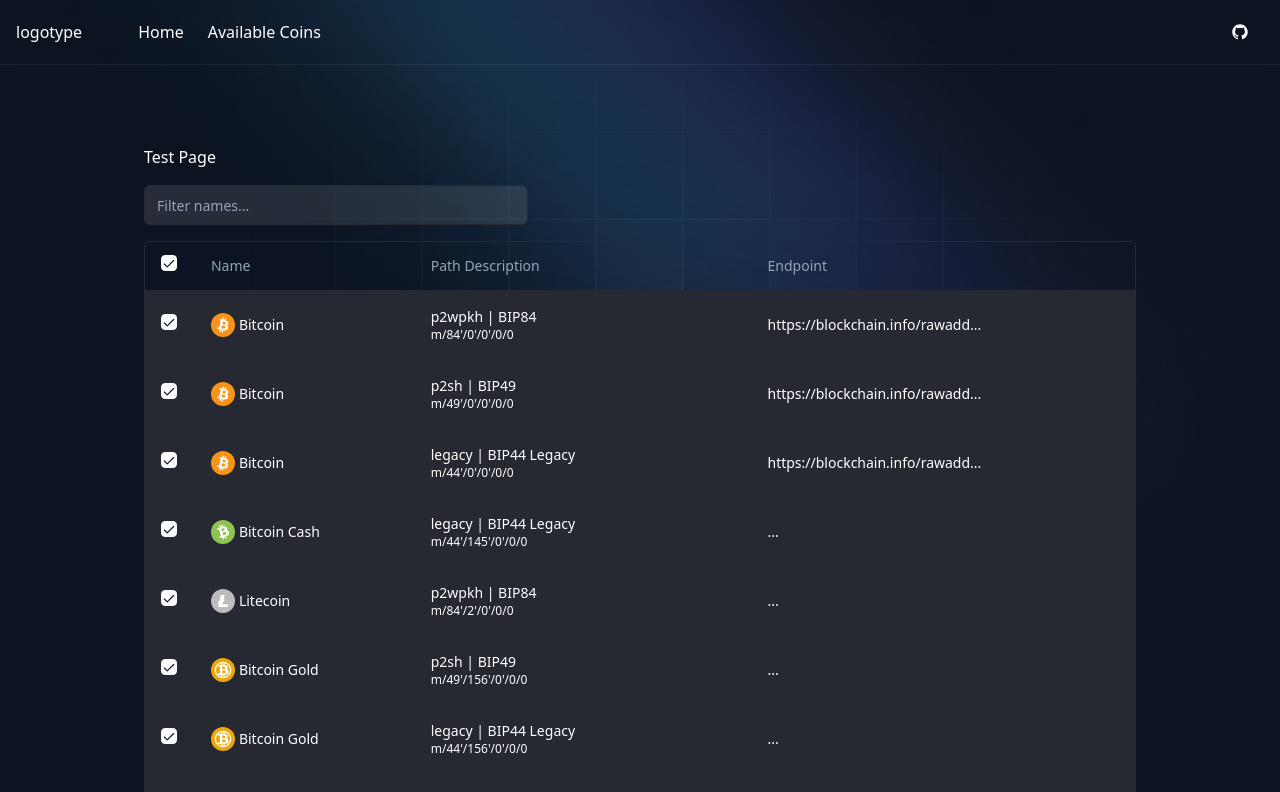
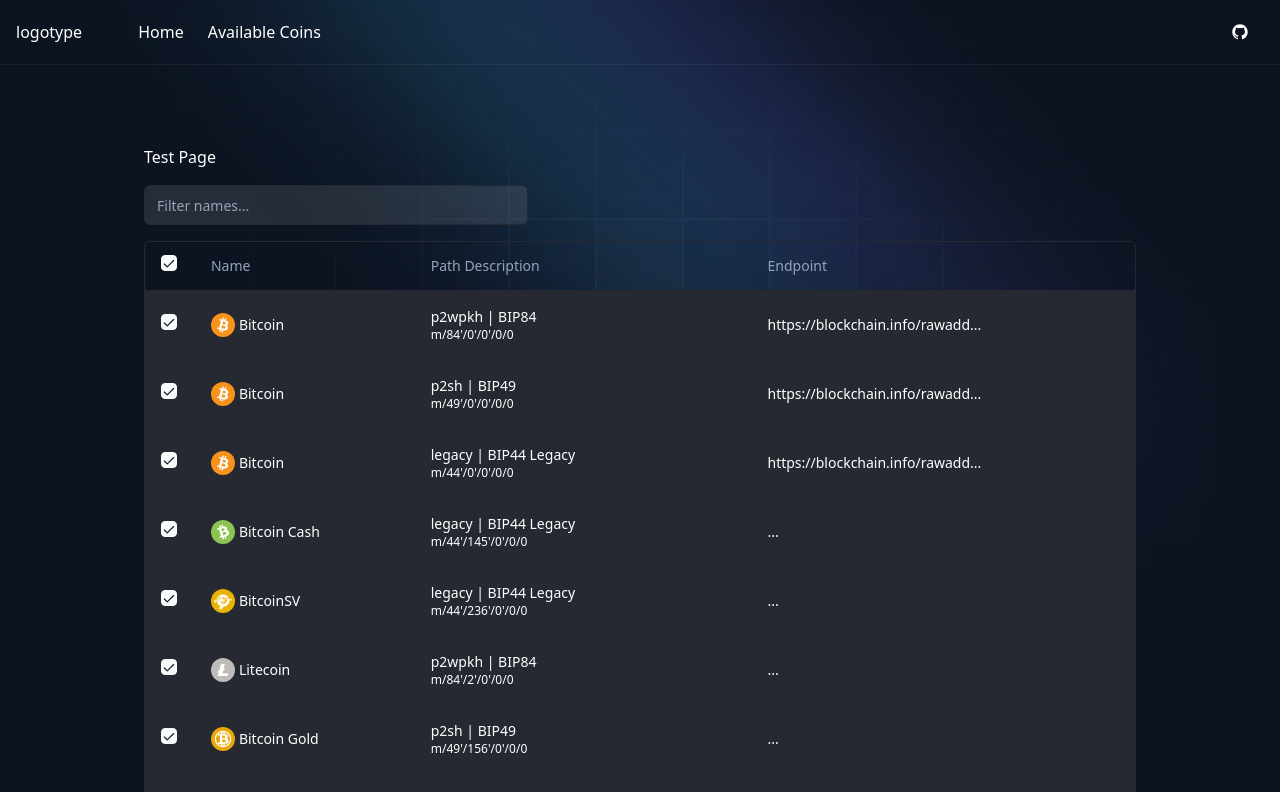
Before and after one commit to tdi-corp/crypto_generator, a React (Vite) app: page /coins in a window 1280 px wide. Shown: the top 792 px of the page. Built offline with nearby package versions, Linux system fonts and the light colour scheme; what bip32, ecpair would draw is missing.

Commit message:
add bitcoinSV

```diff
--- a/src/data/networks.ts
+++ b/src/data/networks.ts
@@ -30,6 +30,13 @@
         code: 'BCH',
         name: 'Bitcoin Cash',
         index: 145,
+        types: [3], // 3 - done with trustWallet
+        network: 'bitcoin'
+    },
+    {
+        code: 'BSV',
+        name: 'BitcoinSV',
+        index: 236,
         types: [3], // 3 - done with trustWallet
         network: 'bitcoin'
     },
```
